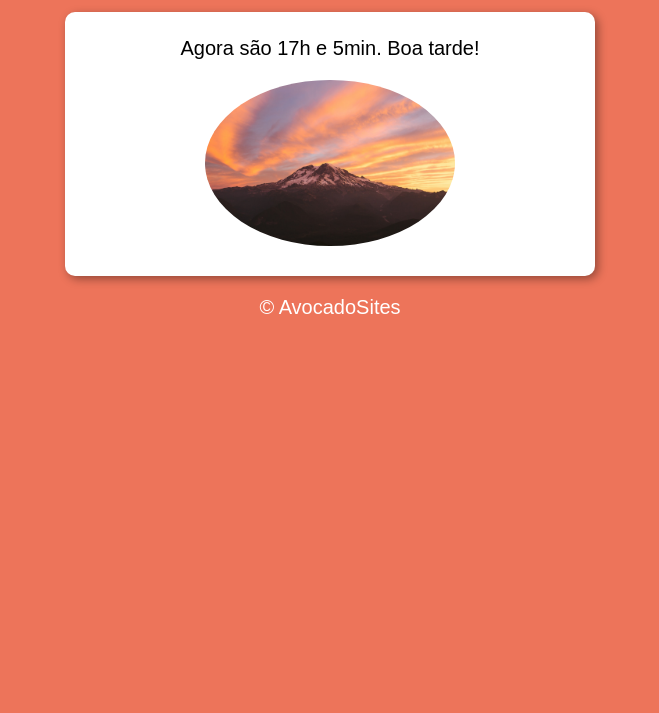
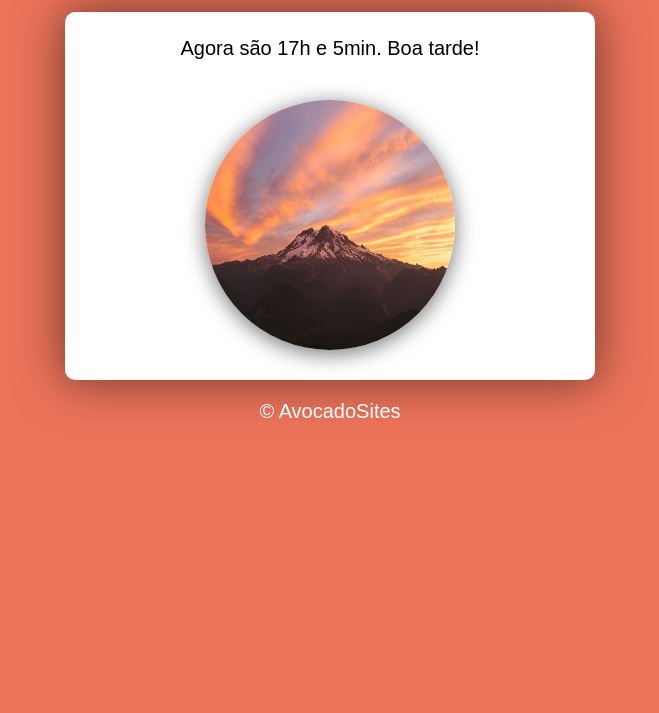
Before and after one commit to monalizavitor/onload, a plain HTML site: page index.html in a window 1280 px wide. Shown: the part 87-800 px from the top of the page, without its empty margins (310-969 px from the left). Drawn offline with Linux system fonts and the light colour scheme.

Commit message:
Organizando e melhorando o codigo

```diff
--- a/script.js
+++ b/script.js
@@ -1,23 +1,31 @@
 function carregar() {
-    var msg = document.getElementById('msg')
-    var img = window.document.getElementById('img')
-    var data = new Date()
-    var hora = data.getHours()
-    var data = new Date()
-    var minut = data.getMinutes()
-        msg.innerHTML = `Agora são ${hora}h e ${minut}min.`
+
+    const msg = document.getElementById('msg')
+    const img = document.getElementById('img')
+
+    const data = new Date()
+    const hora = data.getHours()
+    const minut = data.getMinutes()
+
+    msg.innerHTML = `Agora são ${hora}h e ${minut}min.`
+
+
     if (hora >= 6 && hora < 12) {
+
         img.src = 'img/dia.jpg'
         msg.innerHTML += ' Bom dia!'
         document.body.style.background = '#f7d568'
+
     } else if (hora >= 12 && hora < 18) {
+
         img.src = 'img/tarde.jpg'
         msg.innerHTML += ' Boa tarde!'
         document.body.style.background = '#ed745a'
+
     } else {
+
         img.src = 'img/noite.jpg'
         msg.innerHTML += ' Boa noite!'
         document.body.style.background = '#935c96'
     }
-
 }
--- a/style.css
+++ b/style.css
@@ -1,35 +1,39 @@
-body{
+body {
     background-color: #32f5f5;
     font: normal 15pt arial;
+    margin: 16px;
 }
 
-header{
+header {
     color: white;
     text-align: center;
 }
 
-img{
+img {
     width: 250px;
+    height: 250px;
+    box-shadow: 0px 4px 20px 1px rgba(0, 0, 0, 0.5);
     border-radius: 50%;
+    margin-top: 20px;
 }
 
-section{
+section {
     background: white;
     border-radius: 10px;
     padding: 15px;
-    width: 500px;
+    /* o max-width vai fazer com que o card não corte no celular */
+    max-width: 500px;
     margin: auto;
-    box-shadow: 3px 3px 10px rgba(0, 0, 0, 0.376);
+    box-shadow: 0px 0px 47px 3px rgba(0, 0, 0, 0.5);
 }
 
-div{
+div {
     text-align: center;
     padding: 10px;
 }
 
-footer{
+footer {
     color: white;
     text-align: center;
     font: italic;
-
 }
```
Also changed, not shown: index.html (+3 -0 lines).
